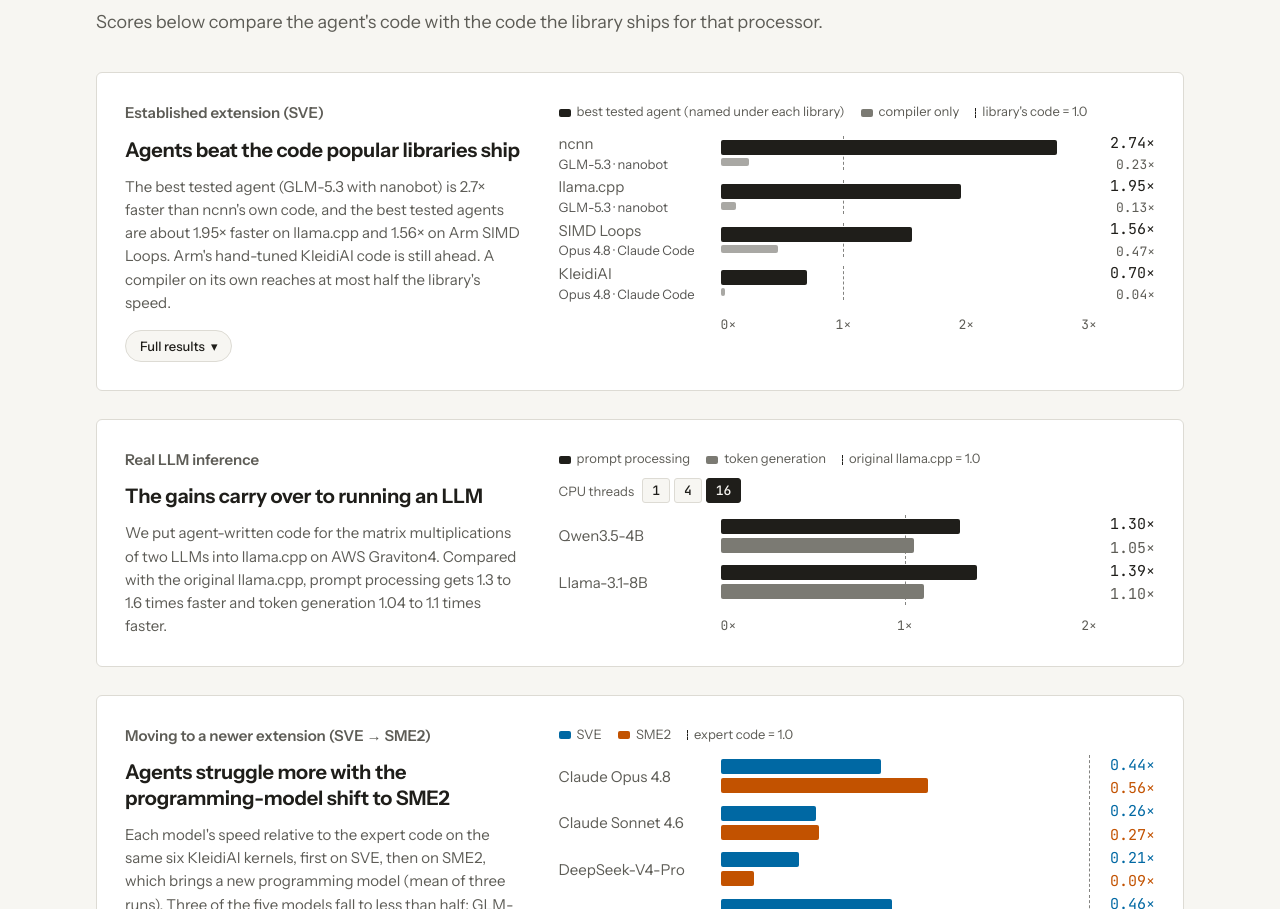
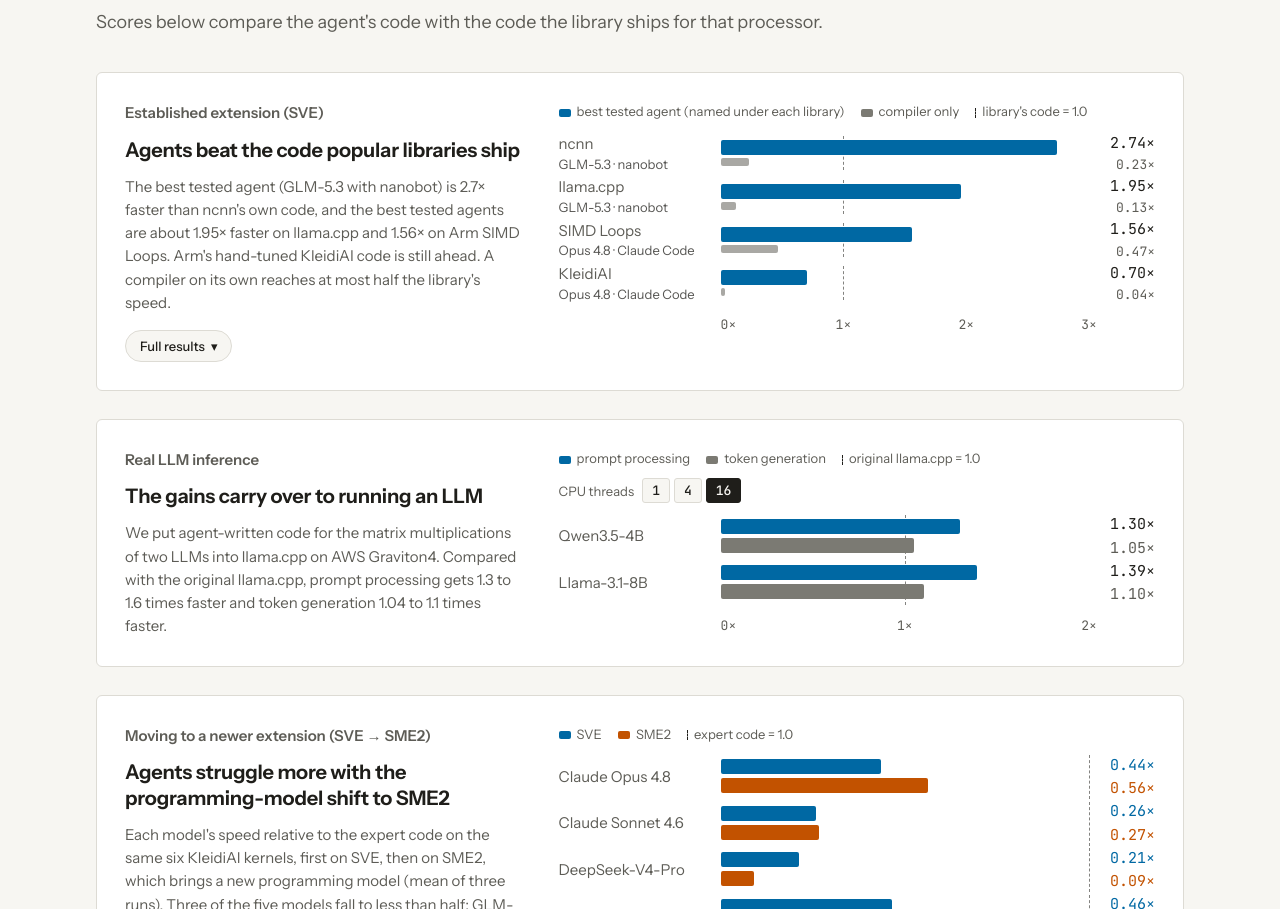
Before and after one commit to cmu-l3/kernel-shift, a plain HTML site: page index.html in a window 1280 px wide. Shown: the part 3959-4868 px from the top of the page. Drawn offline with Linux system fonts and the light colour scheme.

Commit message:
Key results: blue main bars in the first two charts

```diff
--- a/index.html
+++ b/index.html
@@ -270,7 +270,7 @@ section .head > .label, .run-head > .label { justify-self: start; font-size: var
 .track { position: relative; height: 26px; }
 .track .ref { position: absolute; top: -4px; bottom: -4px; width: 0; border-left: 1.5px dashed var(--ink); opacity: .55; }
 .bar-a, .bar-b { position: absolute; left: 0; border-radius: 2px; }
-.bar-a { top: 0; height: 15px; background: var(--ink); }
+.bar-a { top: 0; height: 15px; background: var(--sve); }
 .bar-b { top: 18px; height: 8px; background: var(--neon); opacity: .65; }
 .val { font-family: var(--font-mono); font-size: var(--fs-md); font-variant-numeric: tabular-nums; text-align: right; }
 .val small { display: block; color: var(--muted); font-size: var(--fs-sm); }
@@ -285,7 +285,7 @@ section .head > .label, .run-head > .label { justify-self: start; font-size: var
 .pair .val { color: var(--sve); }
 .pair .bar-b { background: var(--sme2); opacity: 1; height: 15px; top: 19px; }
 .pair .val small { color: var(--sme2); font-size: var(--fs-md); }
-.pair.lm .bar-a { background: var(--ink); }
+.pair.lm .bar-a { background: var(--sve); }
 .pair.lm .bar-b { background: var(--neon); }
 .pair.lm .val { color: var(--ink); }
 .pair.lm .val b { font-weight: inherit; }
@@ -742,7 +742,7 @@ footer .wrap { display: flex; flex-wrap: wrap; gap: 8px 24px; justify-content: s
             <button class="more-btn" id="full-btn" type="button" aria-expanded="false" aria-controls="full-results">Full results <span class="chev" aria-hidden="true">▾</span></button>
           </div>
           <div class="chart" role="img" aria-label="Best tested agent score and compiler-only score per library; 1.0 is the library's own code">
-            <div class="legend"><span><i style="background:var(--ink)"></i>best tested agent (named under each library)</span><span><i style="background:var(--neon)"></i>compiler only</span><span><i style="border-left:1.5px dashed var(--ink);width:0;height:10px;border-radius:0"></i>library's code = 1.0</span></div>
+            <div class="legend"><span><i style="background:var(--sve)"></i>best tested agent (named under each library)</span><span><i style="background:var(--neon)"></i>compiler only</span><span><i style="border-left:1.5px dashed var(--ink);width:0;height:10px;border-radius:0"></i>library's code = 1.0</span></div>
             <div id="chart-sve"></div>
             <div class="axis"><span></span><div class="ticks" id="ticks-sve"></div><span></span></div>
           </div>
@@ -779,7 +779,7 @@ footer .wrap { display: flex; flex-wrap: wrap; gap: 8px 24px; justify-content: s
             <p>We put agent-written code for the matrix multiplications of two LLMs into llama.cpp on AWS Graviton4. Compared with the original llama.cpp, prompt processing gets 1.3 to 1.6 times faster and token generation 1.04 to 1.1 times faster.</p>
           </div>
           <div class="chart pair lm" aria-label="Speedup over the original llama.cpp for prompt processing and token generation, for two LLMs">
-            <div class="legend"><span><i style="background:var(--ink)"></i>prompt processing</span><span><i style="background:var(--neon)"></i>token generation</span><span><i style="border-left:1.5px dashed var(--ink);width:0;height:10px;border-radius:0"></i>original llama.cpp = 1.0</span></div>
+            <div class="legend"><span><i style="background:var(--sve)"></i>prompt processing</span><span><i style="background:var(--neon)"></i>token generation</span><span><i style="border-left:1.5px dashed var(--ink);width:0;height:10px;border-radius:0"></i>original llama.cpp = 1.0</span></div>
             <div class="seg-row"><span class="seg" id="lm-threads" role="group" aria-label="CPU threads">CPU threads <button type="button" data-n="1" aria-pressed="false">1</button><button type="button" data-n="4" aria-pressed="false">4</button><button type="button" data-n="16" aria-pressed="true">16</button></span></div>
             <div id="chart-lm"></div>
             <div class="axis"><span></span><div class="ticks" id="ticks-lm"></div><span></span></div>
```
